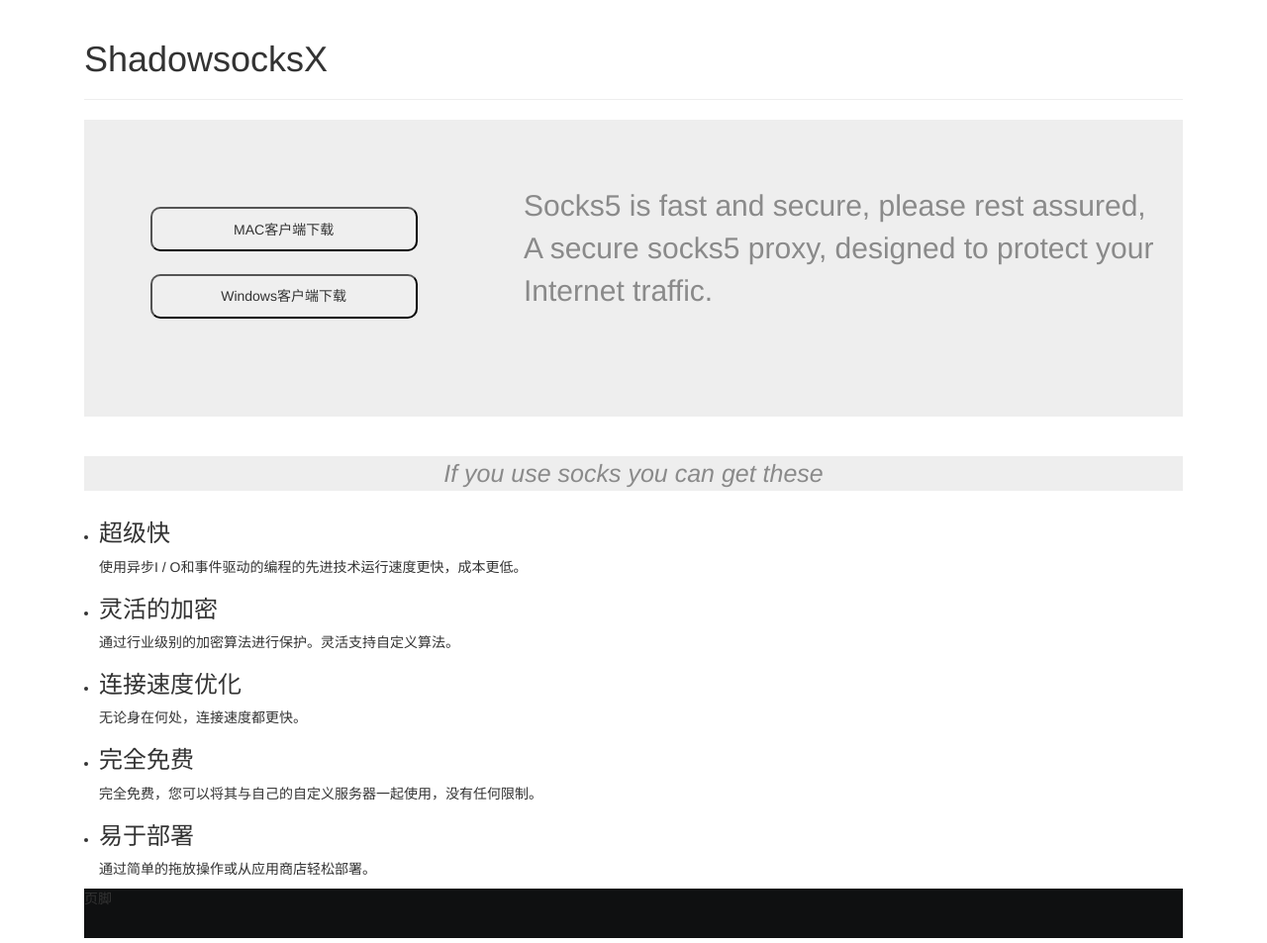
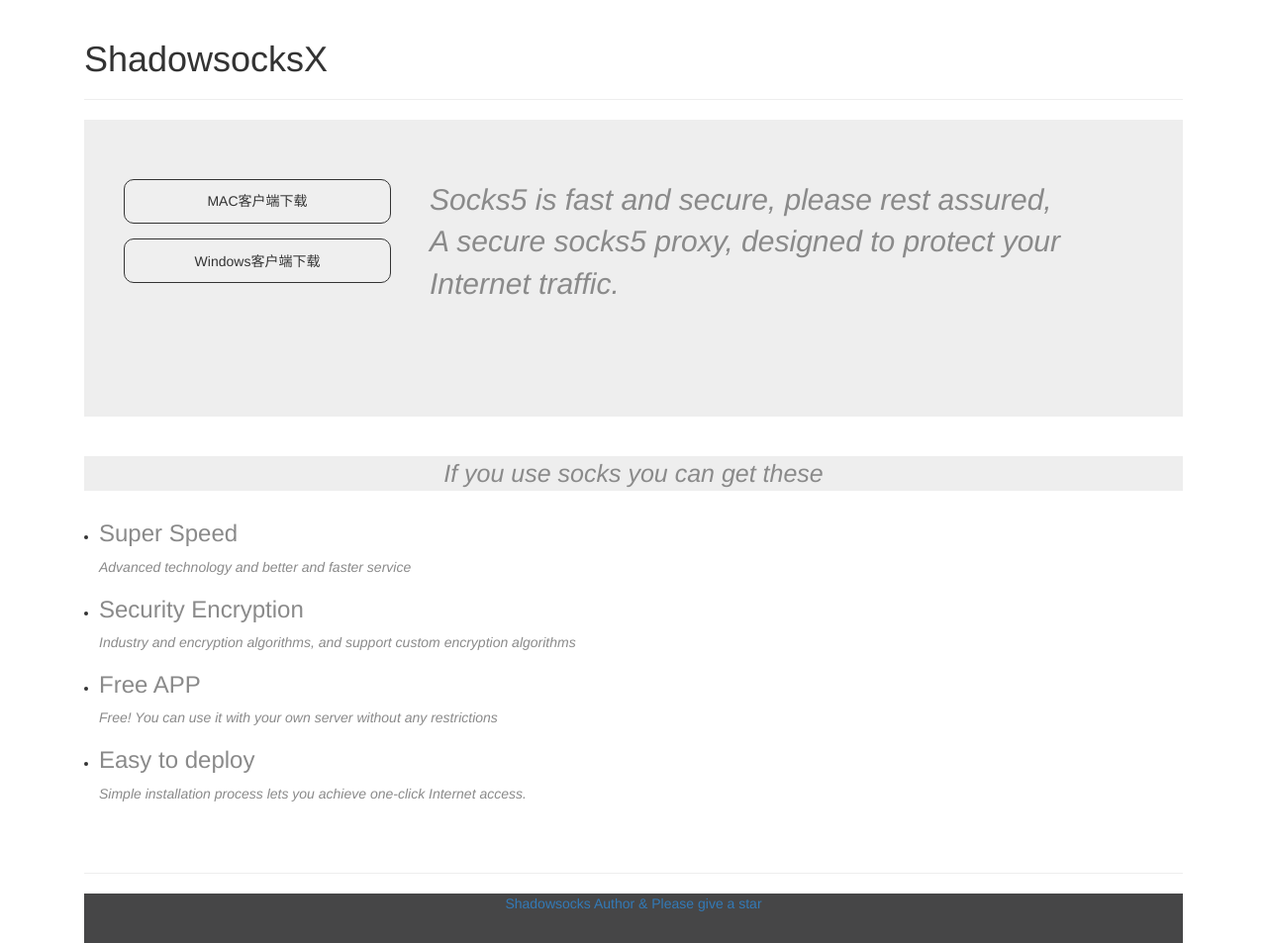
Before and after one commit to bianjing2018/Flask_web, a Flask app: page /ssx_home in a window 1280 px wide. Shown: the part 52-1005 px from the top of the page at 99% size. Run offline with Flask 2, Linux system fonts and the light colour scheme; some libraries are stand-ins or nearby versions.

Commit message:
home html

```diff
--- a/app/templates/ssx_home.html
+++ b/app/templates/ssx_home.html
@@ -2,6 +2,7 @@
 {% import "bootstrap/wtf.html" as wtf %}
 {% block title %}Home{% endblock %}
 {% block page_content %}
+
 
 <style>
     * {
@@ -13,26 +14,25 @@
         width: 100%;
         height: 300px;
         background: #eee;
+        overflow: hidden;
+    }
+
+    .window {
+        padding: 40px;
+        padding-top: 60px;
+        width: 100%;
+        height: 300px;
+        overflow: hidden;
     }
 
     .left_div {
-        width: 40%;
-        height: 300px;
+        width: 30%;
         float: left;
     }
 
     .right_div {
-        width: 60%;
-        height: 300px;
+        width: 70%;
         float: right;
-    }
-
-    .submit_mac {
-        margin-left: 15%;
-        width: 270px;
-        height: 45px;
-        margin-top: 20%;
-        border-radius: 10px;
     }
 
     input:hover {
@@ -42,20 +42,27 @@
 
     input:active {
         color: #ffffff;
-        background-color: #0b752f
+        background-color: #000000;
+    }
+
+    .submit_mac {
+        width: 270px;
+        height: 45px;
+        border-radius: 10px;
+        border: 1px solid;
+        outline: none
     }
 
     .submit_win {
-        margin-left: 15%;
         width: 270px;
         height: 45px;
         border-radius: 10px;
         margin-top: 5%;
+        border: 1px solid;
+        outline: none
     }
 
     .sock5 {
-        margin-top: 10%;
-        height: 300px;
         width: 100%;
         text-align: left;
         font-size: 30px;
@@ -77,15 +84,27 @@
     .footer_ {
         clear: both;
         height: 50px;
-        background: #0f1011;
+        color: #f1f1f1;
+        background: #464647;
+        text-align: center;
     }
 
+    p, h3 {
+        color: #8a8a8a;
+        font-style: inherit;
+    }
+
+    p {
+        font-style: oblique
+    }
 </style>
+
 
 <div class="navbar-collapse">
     <div class="header_"><span><h1>ShadowsocksX</h1></span></div>
     <hr>
     <div class="content_main">
+        <div class="window">
             <div class="left_div">
                 <input class="submit_mac" type="submit" value="MAC客户端下载">
                 <input class="submit_win" type="submit" value="Windows客户端下载">
@@ -97,6 +116,7 @@
                     designed to protect your Internet traffic.
                 </p>
             </div>
+        </div>
         <br>
     </div>
     <br>
@@ -104,15 +124,15 @@
     <div class="container clearfix">
         <div class="our-services">
             <ul>
-
                 <li class="one-third column">
                     <div class="icon-box">
                         <i class="fa fa-bolt fa-2x"></i>
                     </div>
-                    <h3><font style="vertical-align: inherit;"><font style="vertical-align: inherit;">超级快</font></font>
+                    <h3><font style="vertical-align: inherit;"><font style="vertical-align: inherit;">Super Speed</font></font>
                     </h3>
-                    <p><font style="vertical-align: inherit;"><font style="vertical-align: inherit;">使用异步I /
-                        O和事件驱动的编程的先进技术运行速度更快，成本更低。</font></font></p>
+                    <p><font style="vertical-align: inherit;"><font style="vertical-align: inherit;">Advanced technology
+                        and better and faster service
+                    </font></font></p>
                 </li>
 
                 <li class="one-third column">
@@ -120,27 +140,20 @@
                         <i class="fa fa-shield fa-2x"></i>
                     </div>
                     <h3><font style="vertical-align: inherit;"><font
-                            style="vertical-align: inherit;">灵活的加密</font></font></h3>
+                            style="vertical-align: inherit;">Security Encryption</font></font></h3>
                     <p><font style="vertical-align: inherit;"><font
-                            style="vertical-align: inherit;">通过行业级别的加密算法进行保护。</font><font
-                            style="vertical-align: inherit;">灵活支持自定义算法。</font></font></p>
-                </li>
-
-                <li class="one-third column">
-                    <div class="icon-box">
-                        <i class="fa fa-desktop fa-2x"></i>
-                    </div>
-                    <h3><font style="vertical-align: inherit;"><font
-                            style="vertical-align: inherit;">连接速度优化</font></font></h3>
-                    <p><font style="vertical-align: inherit;"><font
-                            style="vertical-align: inherit;">无论身在何处，连接速度都更快。</font></font></p>
+                            style="vertical-align: inherit;">Industry and encryption algorithms, and support custom
+                        encryption algorithms</font><font
+                            style="vertical-align: inherit;"></font></font></p>
                 </li>
 
                 <li class="one-third column">
                     <div class="icon-box"><i class="fa fa-globe fa-2x"></i></div>
-                    <h3><font style="vertical-align: inherit;"><font style="vertical-align: inherit;">完全免费</font></font>
+                    <h3><font style="vertical-align: inherit;"><font style="vertical-align: inherit;">Free
+                        APP</font></font>
                     </h3>
-                    <p><font style="vertical-align: inherit;"><font style="vertical-align: inherit;">完全免费，您可以将其与自己的自定义服务器一起使用，没有任何限制。</font></font>
+                    <p><font style="vertical-align: inherit;"><font style="vertical-align: inherit;">Free! You can use
+                        it with your own server without any restrictions</font></font>
                     </p>
                 </li>
 
@@ -148,15 +161,20 @@
                     <div class="icon-box">
                         <i class="fa fa-cloud-download fa-2x"></i>
                     </div>
-                    <h3><font style="vertical-align: inherit;"><font style="vertical-align: inherit;">易于部署</font></font>
+                    <h3><font style="vertical-align: inherit;"><font style="vertical-align: inherit;">Easy to
+                        deploy</font></font>
                     </h3>
-                    <p><font style="vertical-align: inherit;"><font style="vertical-align: inherit;">通过简单的拖放操作或从应用商店轻松部署。</font></font>
+                    <p><font style="vertical-align: inherit;"><font style="vertical-align: inherit;">Simple installation
+                        process lets you achieve one-click Internet access.</font></font>
                     </p>
                 </li>
             </ul>
         </div>
     </div>
-    <div class="footer_">页脚</div>
+    <br>
+    <br>
+    <hr>
+    <div class="footer_"><a href="https://github.com/shadowsocks">Shadowsocks Author & Please give a star</a></div>
 
 </div>
 
```
Also changed, not shown: app/static/css/ssx_home.css (added, +92 -0 lines). Lines whose indentation alone changed are shown as unchanged.
